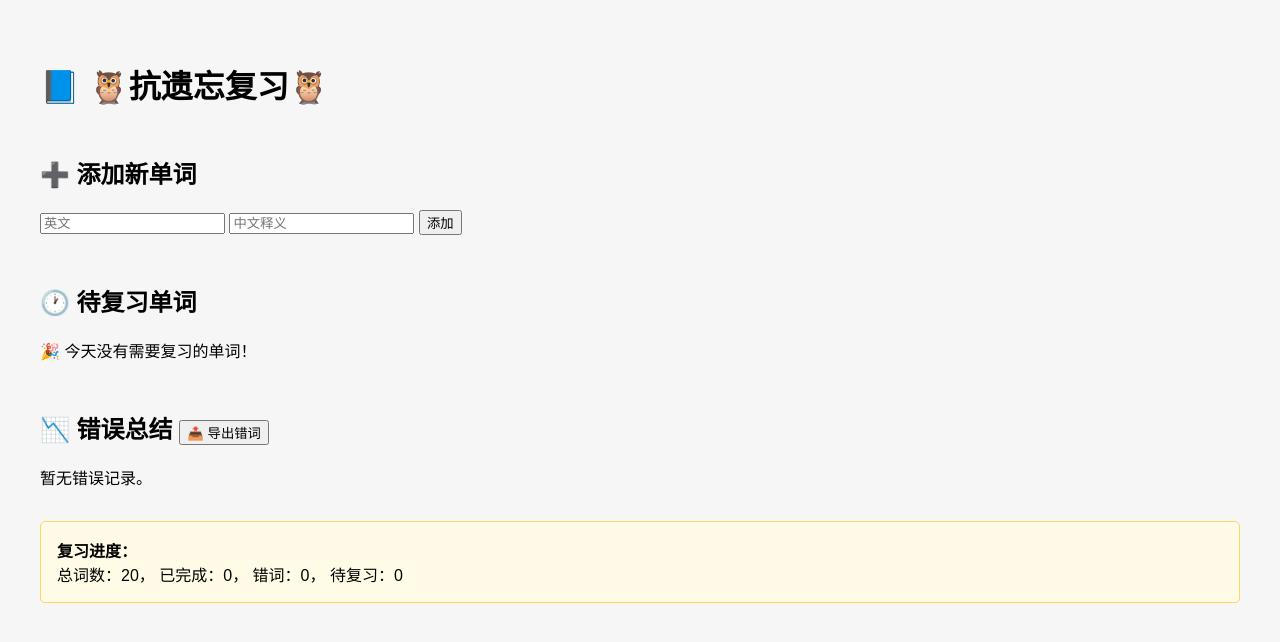
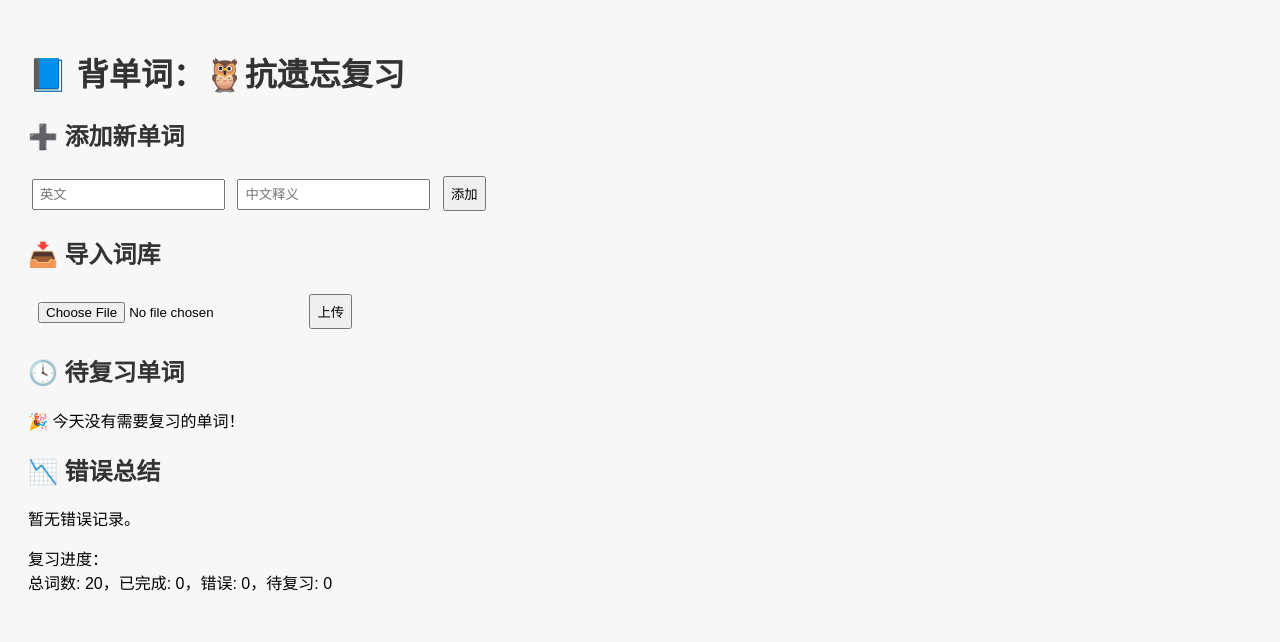
Before and after one commit to Melati021/flask-vocab-trainer, a Flask app: page / in a window 1280 px wide. Shown: the top 642 px of the page. Run offline with Flask 3, Linux system fonts and the light colour scheme.

Commit message:
Update index.html
2

```diff
--- a/templates/index.html
+++ b/templates/index.html
@@ -2,70 +2,69 @@
 <html lang="zh">
 <head>
   <meta charset="UTF-8">
-    <title>马腾宇抗遗忘复习</title>
+  <title>背单词：🦉抗遗忘复习</title>
   <style>
-        body { font-family: sans-serif; padding: 2em; background: #f6f6f6; }
-        h2 { margin-top: 2em; }
-        form { margin-bottom: 1em; }
-        .word-box { padding: 1em; margin: 1em 0; background: white; border-radius: 5px; box-shadow: 0 0 5px rgba(0,0,0,0.1); }
-        .stats { margin-top: 2em; padding: 1em; background: #fffbe6; border: 1px solid #ffd666; border-radius: 5px; }
+    body { font-family: sans-serif; background: #f7f7f7; padding: 20px; }
+    h1, h2 { color: #333; }
+    input, button, select { margin: 4px; padding: 6px; }
+    form { margin-bottom: 20px; }
   </style>
 </head>
 <body>
-    <h1>📘 🦉抗遗忘复习🦉</h1>
+  <h1>📘 背单词：🦉抗遗忘复习</h1>
 
   {% if message %}<p><strong>{{ message }}</strong></p>{% endif %}
 
+  <!-- 添加新单词 -->
+  <form method="POST">
     <h2>➕ 添加新单词</h2>
-    <form method="POST">
     <input type="text" name="new_word" placeholder="英文" required>
     <input type="text" name="meaning" placeholder="中文释义" required>
     <button type="submit">添加</button>
   </form>
 
-    <h2>🕐 待复习单词</h2>
+  <!-- 导入词库 -->
+  <form action="/import_vocab" method="post" enctype="multipart/form-data">
+    <h2>📥 导入词库</h2>
+    <input type="file" name="vocab_file" accept=".json" required>
+    <button type="submit">上传</button>
+  </form>
+
+  <!-- 待复习单词 -->
+  <h2>🕓 待复习单词</h2>
   {% if review_words %}
     {% for word, info in review_words %}
-        <div class="word-box">
       <form method="POST">
-                <strong>{{ word }}</strong> - {{ info.meaning }}<br>
-                （记录于 {{ info.start_date }}）<br>
-                <input type="radio" name="action_{{ word }}" value="yes" required> 记住
-                <input type="radio" name="action_{{ word }}" value="no"> 没记住
-                <button type="submit" name="review_action" value="{{ word }}">提交</button>
+        <p><strong>{{ word }}</strong> - {{ info.meaning }}（记录于 {{ info.start_date }}）</p>
+        <input type="hidden" name="review_action" value="{{ word }}">
+        <label><input type="radio" name="action_{{ word }}" value="yes" required> 记住</label>
+        <label><input type="radio" name="action_{{ word }}" value="no"> 没记住</label>
+        <button type="submit">提交</button>
       </form>
-            <!-- 删除按钮 -->
-            <form method="POST" style="display:inline;">
-                <input type="hidden" name="delete_word" value="{{ word }}">
-                <button type="submit" onclick="return confirm('确定要删除 {{ word }} 吗？')">❌ 删除</button>
-            </form>
-        </div>
     {% endfor %}
-    {% else %}
-        <p>🎉 今天没有需要复习的单词！</p>
-    {% endif %}
+  {% else %}<p>🎉 今天没有需要复习的单词！</p>{% endif %}
 
-    <h2>📉 错误总结
-        <form method="POST" style="display:inline;">
-            <button type="submit" name="export_errors">📤 导出错词</button>
-        </form>
-    </h2>
+  <!-- 错误总结 -->
+  <h2>📉 错误总结</h2>
   {% if errors %}
     <ul>
       {% for word, info in errors %}
-            <li>{{ word }} - {{ info.meaning }}（记录于 {{ info.start_date }}）</li>
+        <li>{{ word }} - {{ info.meaning }}（记录于 {{ info.start_date }}）
+          <form method="POST" style="display:inline">
+            <input type="hidden" name="delete_word" value="{{ word }}">
+            <button type="submit">删除</button>
+          </form>
+        </li>
       {% endfor %}
     </ul>
-    {% else %}
-        <p>暂无错误记录。</p>
-    {% endif %}
+    <form method="POST">
+      <button name="export_errors">📤 导出错词 TXT</button>
+    </form>
+  {% else %}<p>暂无错误记录。</p>{% endif %}
 
-    <div class="stats">
-        <strong>复习进度：</strong><br>
-        总词数：{{ stats.total }}，
-        已完成：{{ stats.completed }}，
-        错词：{{ stats.errors }}，
-        待复习：{{ stats.pending }}
-    </div>
+  <!-- 学习统计 -->
+  <p>复习进度：<br>
+  总词数: {{ stats.total }}，已完成: {{ stats.completed }}，错误: {{ stats.errors }}，待复习: {{ stats.pending }}</p>
+
 </body>
 </html>
```
Lines whose indentation alone changed are shown as unchanged.
